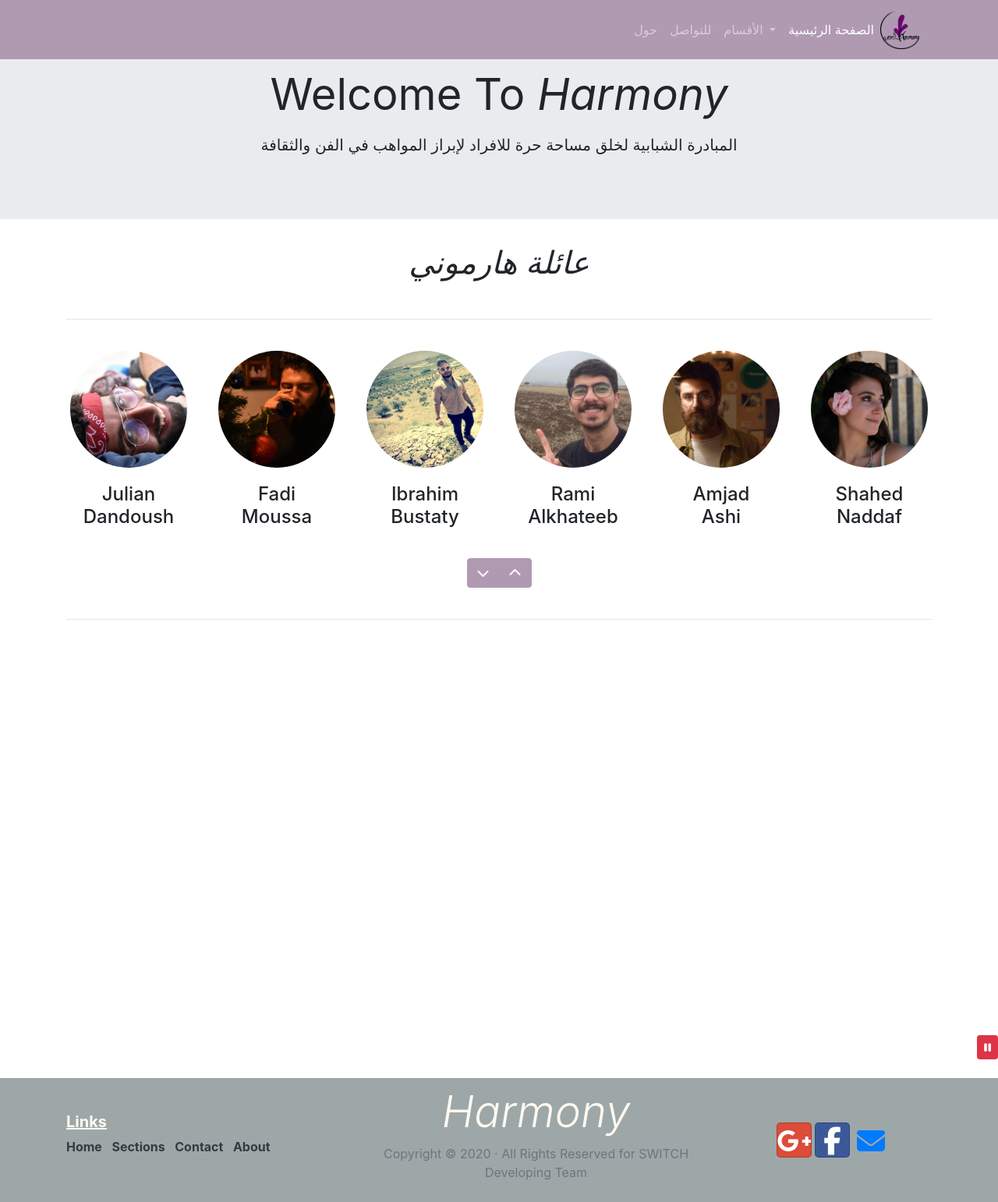
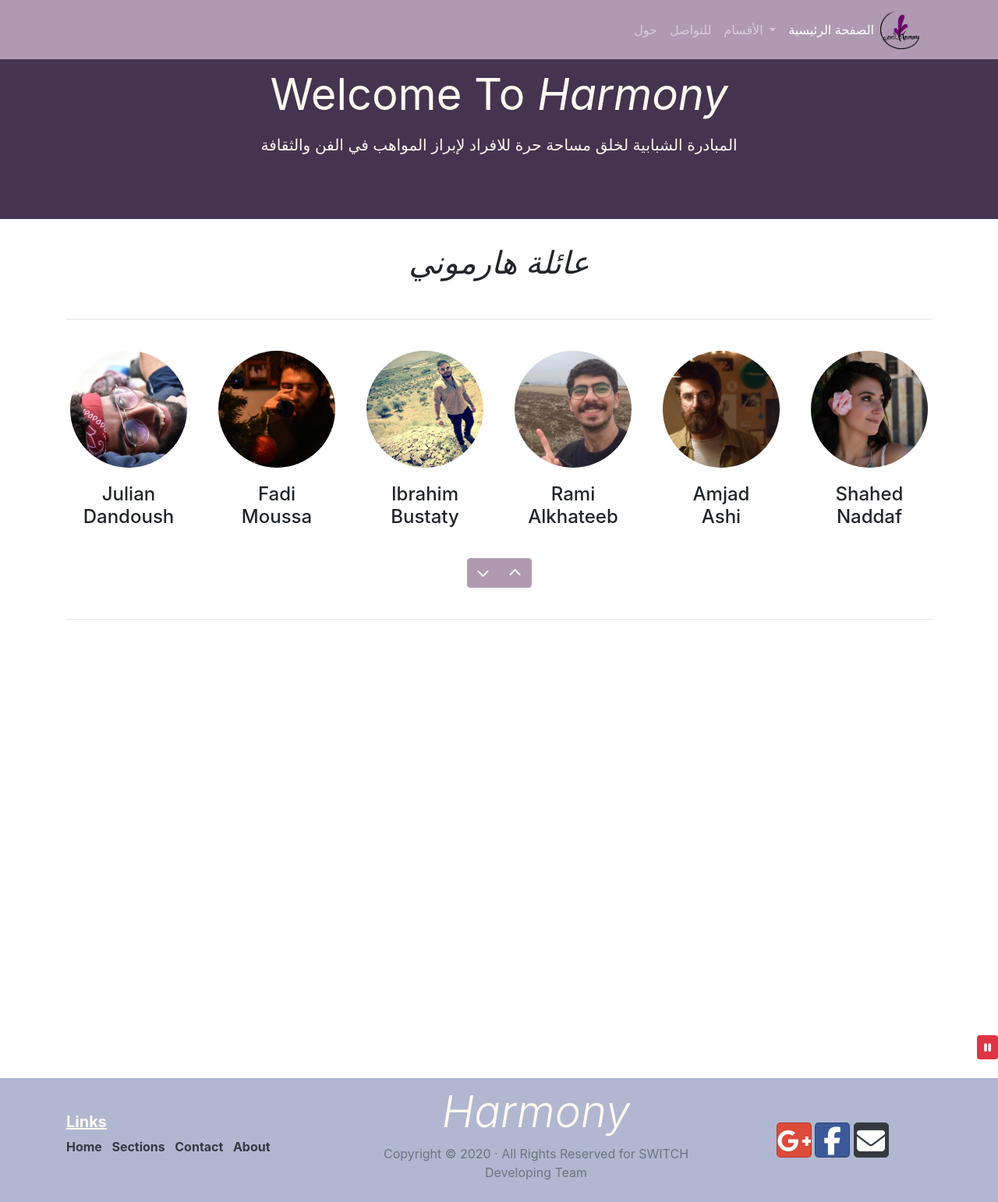
Before and after one commit to switch-team/Harmony, a plain HTML site: page index.html in a window 1280 px wide. Shown: the whole page at 78% size. Drawn offline with nearby package versions, Linux system fonts and the light colour scheme.

Commit message:
Footer and Jumbotron color changed

```diff
--- a/css/styles.css
+++ b/css/styles.css
@@ -24,8 +24,13 @@
 	border: none;
 }
 
+.jumbotron {
+	background-color: #44344F;
+	color: floralwhite;
+}
+
 .footer {
-	background-color: #9ea7a8;
+	background-color: #B1B7D1;
 	padding: 10px 0px;
 	color: floralwhite;
 
@@ -223,7 +228,3 @@ img[class$="paint6"]{
 	color:white;
 	padding:10px;
 }
-/*<img style="border:5px groove gold;"
-src="//www.html.am/images/image-codes/milford_sound_t.jpg" width="225" height="151"
-alt="Photo of Milford Sound in New Zealand" />
-*/
--- a/index.html
+++ b/index.html
@@ -395,7 +395,7 @@
                <div class="text-center">
                   <a class="btn btn-social-icon btn-google btn-lg" href="http://google.com/+"><i class="fa fa-google-plus"></i></a>
                   <a class="btn btn-social-icon btn-facebook btn-lg" href="http://www.facebook.com/profile.php?id="><i class="fa fa-facebook"></i></a>
-                  <a class="btn btn-social-icon btn-lg" href="mailto:"><i class="fa fa-envelope"></i></a>
+                  <a class="btn btn-social-icon btn-dark btn-lg" href="mailto:"><i class="fa fa-envelope"></i></a>
                </div>
             </div>
          </div>
--- a/js/script.js
+++ b/js/script.js
@@ -50,4 +50,6 @@ $(document).ready(function(){
     })(jQuery);
     $("#Family-Container").randomize();
     //End Family Randomizing
+
+    lightbox.init();
 });
```
Also changed, not shown: painting.html (+2 -1 lines).
